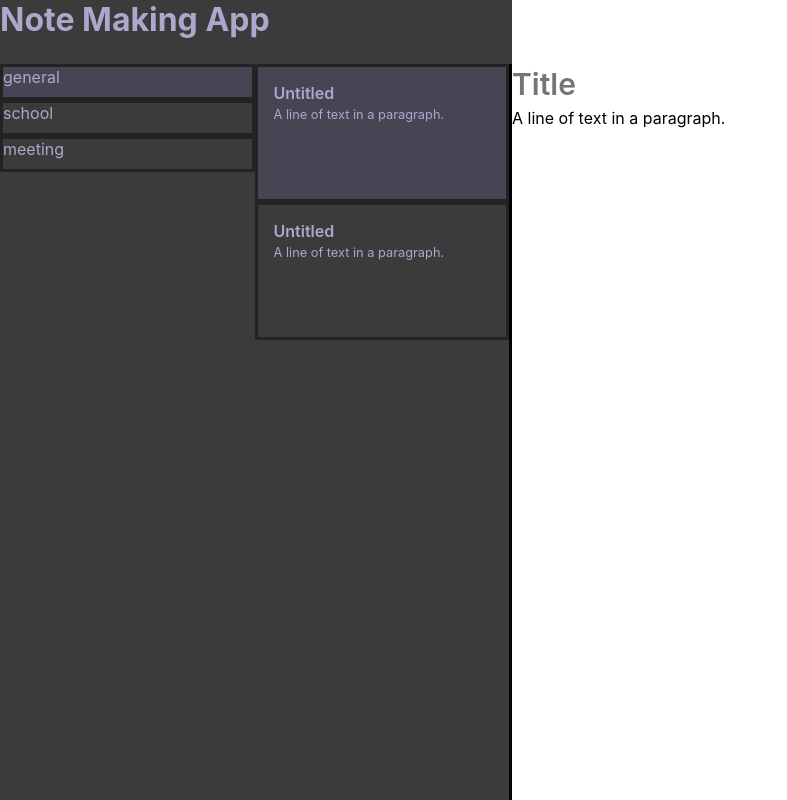
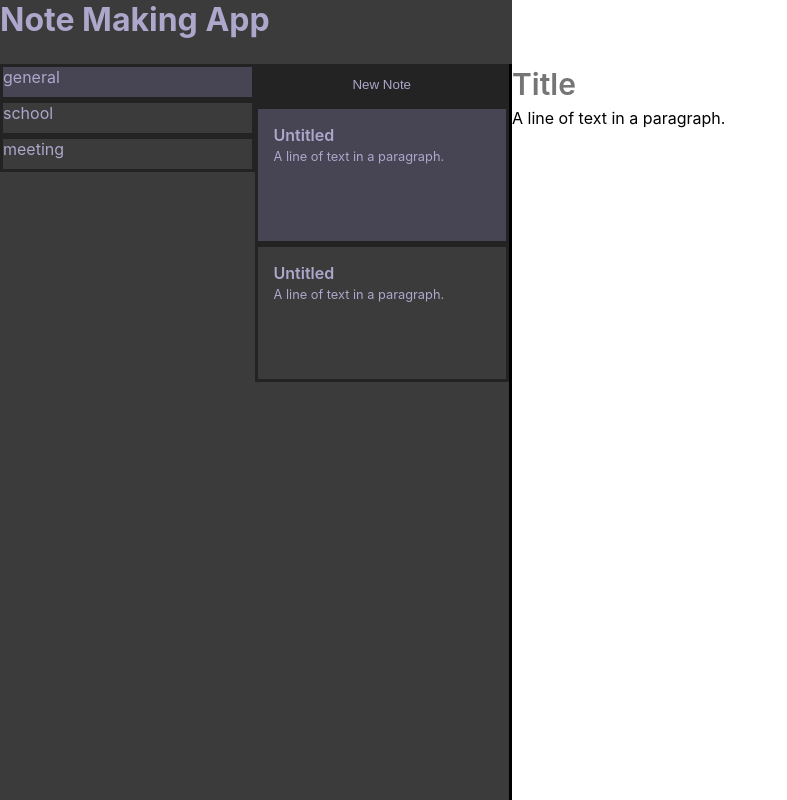
Before and after one commit to hussamkhatib/hashnote, a React (Create React App) app: page / in a window 1280 px wide. Shown: the whole page, without its empty margins (0-787 px from the left). Built offline with nearby package versions, Linux system fonts and the light colour scheme.

Commit message:
add new note create btn

```diff
--- a/src/components/Editor/TextEditor.js
+++ b/src/components/Editor/TextEditor.js
@@ -1,4 +1,4 @@
-import React, { useRef,useMemo, useState,useCallback } from 'react'
+import React, { useRef,useMemo,useCallback } from 'react'
 import { createEditor,Transforms } from 'slate'
 import { Slate, Editable,withReact,ReactEditor } from 'slate-react'
 import styled from 'styled-components'
@@ -68,7 +68,6 @@ const TextEditor = (props) => {
             }
             if (event.key === '`' && event.ctrlKey) {
               event.preventDefault()
-
               Transforms.delete(
                 editor,
                 {reverse: true , distance : 4}
--- a/src/components/Nav.js
+++ b/src/components/Nav.js
@@ -4,6 +4,7 @@ import styled from 'styled-components'
 import HierarchyWrapper from './hierarchy/HierarchyWrapper'
 import File from './hierarchy/File'
 import Folder from './hierarchy/Folder'
+import NewNote from './hierarchy/NewNote'
 
 const NavBar = styled.nav`
 border-right: 3px solid black;
@@ -13,11 +14,20 @@ background:#3b3b3b;
 const Flex = styled.div`
 flex: 1;`
 
-const Nav = ({ FolderActive,FileActive,setFolderIndex,setFileIndex,Heading,WriteUp,FolderName }) => {
+const Nav = ({ FolderActive
+            ,FileActive
+            ,setFolderIndex
+            ,setFileIndex
+            ,Heading
+            ,WriteUp
+            ,FolderName
+            ,createNewNote
+            ,FolderLen
+            ,FileLen }) => {
     return (
         <NavBar>
             <Flex>
-            {Array.from({length: 3}).map((item,index) => (
+            {Array.from({length: FolderLen}).map((item,index) => (
                 <HierarchyWrapper
                     Height = '30px'
                     Padding= '0px'
@@ -34,7 +44,9 @@ const Nav = ({ FolderActive,FileActive,setFolderIndex,setFileIndex,Heading,Write
             )}
             </Flex>
             <Flex >
-            {Array.from({length: 2}).map((item,index) => (
+                <NewNote
+                    createNewNote={createNewNote}/>
+            {Array.from({length: FileLen}).map((item,index) => (
                 <HierarchyWrapper
                     Height = '100px'
                     Padding = '1em'
--- a/src/components/Wrapper.js
+++ b/src/components/Wrapper.js
@@ -10,9 +10,20 @@ grid-template-columns: 40vw 1fr;
 `
 
 const Wrapper = () => {
+    const initialValue = [
+        {
+          type: 'paragraph',
+          children: [{ text: 'A line of text in a paragraph.' }],
+        },
+      ];
     const [textAreaVal,setTextAreaVal] = useState('.')
-    const [titleArr,setTitleArr] = useState(Array.from({length:3}).map(()=>['Untitled','Untitled']))
+    const [titleArr,setTitleArr] = useState(Array.from({length: 3}).map(()=>['Untitled','Untitled']))
     const [foldersNames,setFolderNames] = useState(['general','school','meeting'])
+    const [activeNote,setActiveNote] = useState([0,0])
+    const [value, setValue] = useState(initialValue)
+    const [notes,setNotes] = useState(Array.from({length: 3}).map(()=> [value,value]))
+
+
 
     function handleChange2(e){
         const cur = e.target.value
@@ -22,16 +33,9 @@ const Wrapper = () => {
         }else{
             setTextAreaVal(cur)
             setTitleArr([titleArr[activeNote[0]][activeNote[1]] = cur,...titleArr].slice(1))
+            setFolderNames(['general','school','meeting'])
         }
         }
-    const [value, setValue] = useState([
-        {
-          type: 'paragraph',
-          children: [{ text: 'A line of text in a paragraph.' }],
-        },
-      ])
-    const [notes,setNotes] = useState(Array.from({length:3}).map(()=> [value,value]))
-    const [activeNote,setActiveNote] = useState([0,0])
 
     function handleChange3 (value) {
         setValue(value)
@@ -46,6 +50,12 @@ const Wrapper = () => {
         setActiveNote([activeNote[0],index])
         setValue(notes[activeNote[0]][index])
     }
+    function createNewNote(){
+        const len = notes[activeNote[0]].length
+        setValue(initialValue)
+        setNotes([notes[activeNote[0]][len]=initialValue,...notes].slice(1))
+        setTitleArr([titleArr[activeNote[0]][len] = 'Untitled',...titleArr].slice(1))
+    }
 
     return (
         <Container>
@@ -56,7 +66,10 @@ const Wrapper = () => {
                 setFileIndex={setFileIndex}
                 FolderName = {foldersNames}
                 Heading= {titleArr[activeNote[0]]}
+                FileLen={notes[activeNote[0]].length}
                 WriteUp = {notes[activeNote[0]]}
+                createNewNote={createNewNote}
+                FolderLen={foldersNames.length}
             />
             <TextEditor
                 textAreaVal={textAreaVal}
--- a/src/components/hierarchy/File.js
+++ b/src/components/hierarchy/File.js
@@ -8,6 +8,7 @@ font-size:.8em;
 hyphens:auto;`
 
 const File = ({ Heading,WriteUp,I }) => {
+
     return (
         <>
             <Title>{Heading[I]}</Title>
--- /dev/null
+++ b/src/components/hierarchy/NewNote.js
@@ -0,0 +1,21 @@
+import React from 'react'
+import styled from 'styled-components'
+
+const Button = styled.button`
+border: none;
+background: #232323;
+color :#aca7cb;
+width: 100%;
+padding: 1em;`
+
+const NewNote = ({ createNewNote }) => {
+    return (
+        <>
+            <Button onClick={createNewNote}>
+                New Note
+            </Button>
+        </>
+    )
+}
+
+export default NewNote
```
Also changed, not shown: 1 other file (tests, documents, lock files or other folders).
